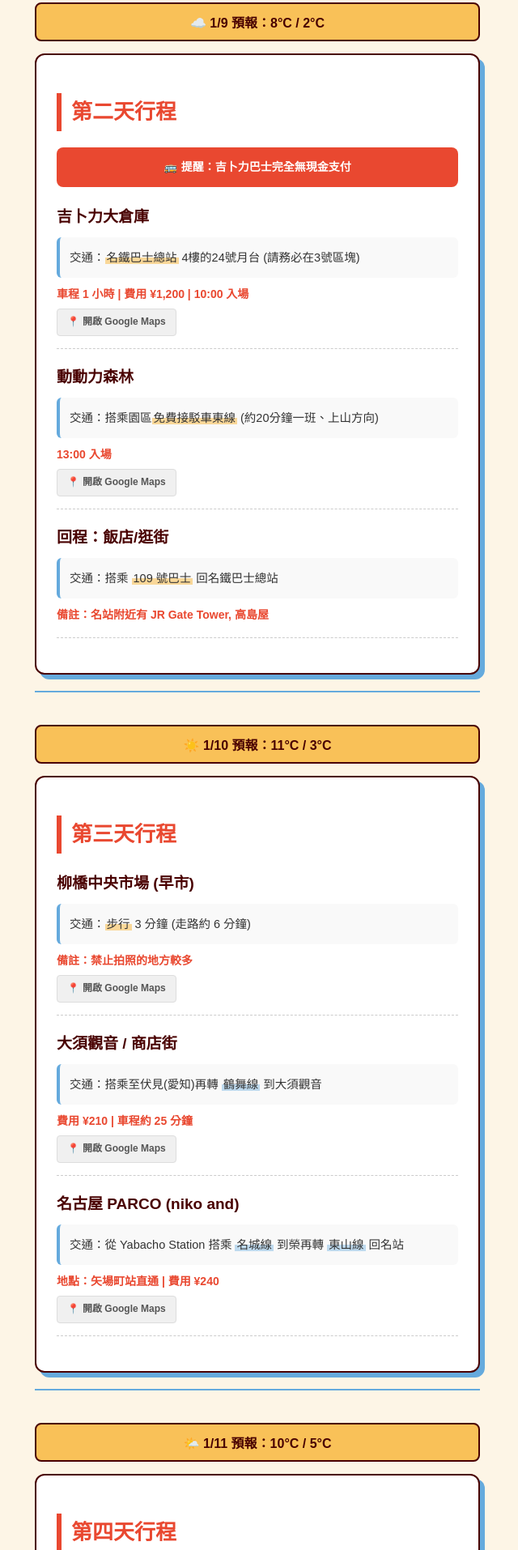
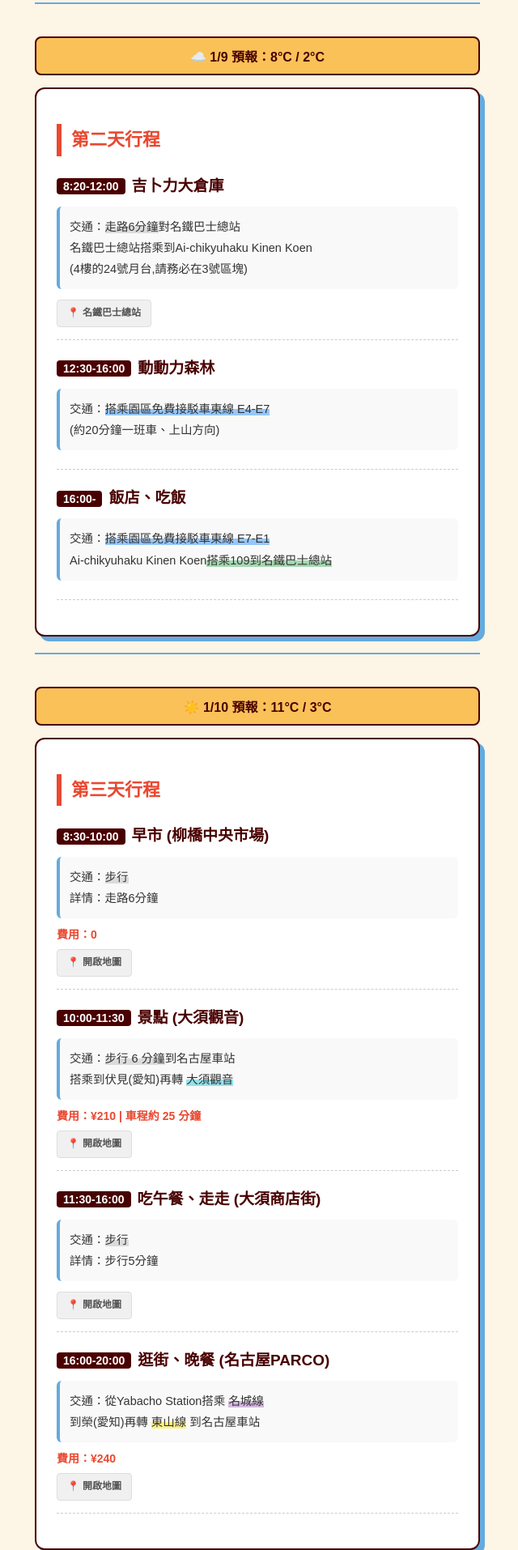
Before and after one commit to ryeowook65650-lgtm/nagoya-trip, a plain HTML site: page index.html in a window 1280 px wide. Shown: the part 886-2800 px from the top of the page at 81% size, without its empty margins (322-962 px from the left). Drawn offline with Linux system fonts and the light colour scheme.

Commit message:
Update index.html

```diff
--- a/index.html
+++ b/index.html
@@ -3,87 +3,53 @@
 <head>
     <meta charset="UTF-8">
     <meta name="viewport" content="width=device-width, initial-scale=1.0">
-    <title>名古屋</title>
+    <title>名古屋行程</title>
     <style>
         :root {
-            --primary: #E94830;   /* 朱紅 */
-            --dark: #490000;      /* 暗紅 */
-            --blue: #65AADD;      /* 淺藍 */
-            --gold: #F9C158;      /* 金黃 */
-            --bg: #FDF5E6;        /* 復古米白 */
-            --marker-yellow: rgba(249, 193, 88, 0.6); /* 黃色螢光筆 */
-            --marker-blue: rgba(101, 170, 221, 0.4);   /* 藍色螢光筆 */
-            --marker-red: rgba(233, 72, 48, 0.4);      /* 螢光紅/粉 */
+            --primary: #E94830; --dark: #490000; --blue: #65AADD; --gold: #F9C158; --bg: #FDF5E6;
+            /* 螢光筆色定義 */
+            --marker-blue-east: rgba(0, 123, 255, 0.4);   /* 東線-藍 */
+            --marker-green-109: rgba(40, 167, 69, 0.4);   /* 109-綠 */
+            --marker-yellow-h: rgba(255, 235, 59, 0.6);   /* 東山線-黃 */
+            --marker-blue-t: rgba(0, 188, 212, 0.4);      /* 鶴舞線-水藍 */
+            --marker-purple-m: rgba(155, 89, 182, 0.4);   /* 名城線-紫 */
+            --marker-red-e: rgba(233, 72, 48, 0.5);       /* 名鐵特急-紅 */
+            --marker-gray-w: rgba(189, 189, 189, 0.5);    /* 步行-灰 */
+            --marker-taxi: rgba(249, 193, 88, 0.7);       /* 計程車-亮黃 */
         }
         * { box-sizing: border-box; scroll-behavior: smooth; }
-        body {
-            margin: 0; padding: 20px;
-            font-family: "Microsoft JhengHei", "Apple LiGothic Medium", sans-serif;
-            background-color: var(--bg); color: var(--dark);
-            display: flex; flex-direction: column; align-items: center;
-        }
-
+        body { margin: 0; padding: 20px; font-family: "Microsoft JhengHei", sans-serif; background-color: var(--bg); color: var(--dark); display: flex; flex-direction: column; align-items: center; }
         h1 { font-size: 32px; color: var(--primary); margin: 10px 0 20px 0; font-weight: 900; letter-spacing: 5px; }
-
-        /* 五個圓圈導覽 */
-        .nav-container {
-            display: flex; justify-content: center; align-items: center;
-            gap: 12px; margin-bottom: 25px; position: sticky; top: 10px; z-index: 100;
-            height: 90px;
-        }
-        .nav-circle {
-            width: 55px; height: 55px;
-            background-color: var(--blue); border: 2px solid var(--dark); border-radius: 50%;
-            display: flex; justify-content: center; align-items: center;
-            text-decoration: none; color: white; font-weight: bold; font-size: 15px;
-            transition: all 0.3s cubic-bezier(0.175, 0.885, 0.32, 1.275);
-            cursor: pointer;
-        }
-        .nav-circle.active {
-            width: 75px; height: 75px;
-            background-color: var(--primary);
-            font-size: 20px;
-            box-shadow: 0 4px 10px rgba(0,0,0,0.2);
-        }
-
+        .nav-container { display: flex; justify-content: center; align-items: center; gap: 12px; margin-bottom: 25px; position: sticky; top: 10px; z-index: 100; height: 90px; }
+        .nav-circle { width: 55px; height: 55px; background-color: var(--blue); border: 2px solid var(--dark); border-radius: 50%; display: flex; justify-content: center; align-items: center; text-decoration: none; color: white; font-weight: bold; font-size: 15px; transition: all 0.3s cubic-bezier(0.175, 0.885, 0.32, 1.275); cursor: pointer; }
+        .nav-circle.active { width: 75px; height: 75px; background-color: var(--primary); font-size: 20px; box-shadow: 0 4px 10px rgba(0,0,0,0.2); }
         main { width: 100%; max-width: 550px; }
         .day-section { padding: 40px 0 20px; border-bottom: 2px solid var(--blue); }
-        .weather-info {
-            background-color: var(--gold); color: var(--dark);
-            padding: 10px 20px; border-radius: 8px;
-            font-size: 16px; margin-bottom: 15px; border: 2px solid var(--dark);
-            display: block; font-weight: bold; text-align: center;
-        }
-        .info-card {
-            background: white; border: 2px solid var(--dark);
-            padding: 25px; border-radius: 12px; line-height: 1.8;
-            box-shadow: 6px 6px 0px var(--blue);
-        }
-
-        .section-title { color: var(--primary); font-size: 26px; border-left: 6px solid var(--primary); padding-left: 12px; margin-bottom: 20px; font-weight: bold; }
+        .weather-info { background-color: var(--gold); color: var(--dark); padding: 10px 20px; border-radius: 8px; font-size: 16px; margin-bottom: 15px; border: 2px solid var(--dark); display: block; font-weight: bold; text-align: center; }
+        .info-card { background: white; border: 2px solid var(--dark); padding: 25px; border-radius: 12px; line-height: 1.8; box-shadow: 6px 6px 0px var(--blue); }
+        .section-title { color: var(--primary); font-size: 22px; border-left: 6px solid var(--primary); padding-left: 12px; margin-bottom: 20px; font-weight: bold; }
+        .time-tag { background: var(--dark); color: white; padding: 2px 8px; border-radius: 4px; font-size: 14px; margin-right: 8px; vertical-align: middle; }
         .detail-item { margin: 18px 0; padding-bottom: 15px; border-bottom: 1px dashed #ccc; }
         .act-name { font-weight: bold; font-size: 19px; color: var(--dark); display: block; margin-bottom: 8px; }
-        .transport-text { display: block; background: #f9f9f9; padding: 12px; border-radius: 6px; border-left: 4px solid var(--blue); font-size: 14.5px; color: #333; margin-bottom: 8px; }
+        .transport-text { display: block; background: #f9f9f9; padding: 12px; border-radius: 6px; border-left: 4px solid var(--blue); font-size: 14.5px; color: #333; margin-bottom: 8px; white-space: pre-wrap; }
 
-        /* 螢光筆樣式 */
-        .hl-yellow { background: linear-gradient(transparent 50%, var(--marker-yellow) 50%); padding: 0 2px; }
-        .hl-blue { background: linear-gradient(transparent 50%, var(--marker-blue) 50%); padding: 0 2px; }
-        .hl-red { background: linear-gradient(transparent 50%, var(--marker-red) 50%); padding: 0 2px; font-weight: bold; }
+        /* 螢光筆類別 */
+        .hl-blue-east { background: linear-gradient(transparent 50%, var(--marker-blue-east) 50%); }
+        .hl-green-109 { background: linear-gradient(transparent 50%, var(--marker-green-109) 50%); }
+        .hl-yellow-h { background: linear-gradient(transparent 50%, var(--marker-yellow-h) 50%); }
+        .hl-blue-t { background: linear-gradient(transparent 50%, var(--marker-blue-t) 50%); }
+        .hl-purple-m { background: linear-gradient(transparent 50%, var(--marker-purple-m) 50%); }
+        .hl-red-e { background: linear-gradient(transparent 50%, var(--marker-red-e) 50%); }
+        .hl-gray-w { background: linear-gradient(transparent 50%, var(--marker-gray-w) 50%); }
+        .hl-taxi { background: linear-gradient(transparent 50%, var(--marker-taxi) 50%); }
 
         .price-tag { color: var(--primary); font-weight: bold; font-size: 14px; margin-top: 5px; display: block; }
-
-        .map-btn {
-            display: inline-flex; align-items: center; background-color: #f0f0f0;
-            color: #555; padding: 5px 12px; border-radius: 4px; border: 1px solid #ddd;
-            text-decoration: none; font-size: 12px; font-weight: bold; margin-top: 5px;
-        }
+        .map-btn { display: inline-flex; align-items: center; background-color: #f0f0f0; color: #555; padding: 5px 12px; border-radius: 4px; border: 1px solid #ddd; text-decoration: none; font-size: 12px; font-weight: bold; margin-top: 5px; }
         .map-btn::before { content: "📍 "; margin-right: 4px; }
     </style>
 </head>
 <body>
-
     <h1>名古屋</h1>
-
     <nav class="nav-container">
         <a href="#d1" class="nav-circle" onclick="setActive(this)">1/8</a>
         <a href="#d2" class="nav-circle" onclick="setActive(this)">1/9</a>
@@ -91,22 +57,21 @@
         <a href="#d4" class="nav-circle" onclick="setActive(this)">1/11</a>
         <a href="#d5" class="nav-circle" onclick="setActive(this)">1/12</a>
     </nav>
-
     <main>
         <section id="d1" class="day-section">
             <div class="weather-info">🌤️ 1/8 預報：10°C / 4°C</div>
             <div class="info-card">
                 <h2 class="section-title">第一天行程</h2>
                 <div class="detail-item">
-                    <span class="act-name">三井花園飯店名古屋精品</span>
-                    <span class="transport-text">交通：搭乘<span class="hl-yellow">計程車</span>車程約 40 分鐘</span>
-                    <span class="price-tag">費用預計：約 ¥25,000</span>
-                    <a href="https://www.google.com/maps/search/?api=1&query=三井ガーデンホテル名古屋プレミア" target="_blank" class="map-btn">開啟 Google Maps</a>
+                    <span class="act-name"><span class="time-tag">19:00-20:30</span>check in</span>
+                    <span class="transport-text">交通：<span class="hl-taxi">計程車</span><br>詳情：車程約 40 分鐘</span>
+                    <span class="price-tag">費用：¥25,000</span>
+                    <a href="https://www.google.com/maps/search/?api=1&query=三井ガーデンホテル名古屋プレミア" target="_blank" class="map-btn">開啟地圖</a>
                 </div>
                 <div class="detail-item">
-                    <span class="act-name">晚餐：一蘭拉麵</span>
-                    <span class="transport-text">地點：名古屋站附近 (酒店下方的三井大廈)</span>
-                    <a href="https://www.google.com/maps/search/?api=1&query=一蘭+名古屋駅" target="_blank" class="map-btn">開啟 Google Maps</a>
+                    <span class="act-name"><span class="time-tag">20:30-22:00</span>吃晚餐</span>
+                    <span class="transport-text">地點：一蘭拉麵<br>備註：都附近有很多店都開很凌</span>
+                    <a href="https://www.google.com/maps/search/?api=1&query=一蘭+名古屋" target="_blank" class="map-btn">開啟地圖</a>
                 </div>
             </div>
         </section>
@@ -115,25 +80,18 @@
             <div class="weather-info">☁️ 1/9 預報：8°C / 2°C</div>
             <div class="info-card">
                 <h2 class="section-title">第二天行程</h2>
-                <div style="background:var(--primary); color:white; padding:12px; border-radius:8px; margin-bottom:20px; font-weight:bold; text-align:center; font-size:14px;">
-                    🚌 提醒：吉卜力巴士完全無現金支付
+                <div class="detail-item">
+                    <span class="act-name"><span class="time-tag">8:20-12:00</span>吉卜力大倉庫</span>
+                    <span class="transport-text">交通：<span class="hl-gray-w">走路6分鐘</span>對名鐵巴士總站<br>名鐵巴士總站搭乘到Ai-chikyuhaku Kinen Koen<br>(4樓的24號月台,請務必在3號區塊)</span>
+                    <a href="https://www.google.com/maps/search/?api=1&query=名鉄バスセンター" target="_blank" class="map-btn">名鐵巴士總站</a>
                 </div>
                 <div class="detail-item">
-                    <span class="act-name">吉卜力大倉庫</span>
-                    <span class="transport-text">交通：<span class="hl-yellow">名鐵巴士總站</span> 4樓的24號月台 (請務必在3號區塊)</span>
-                    <span class="price-tag">車程 1 小時 | 費用 ¥1,200 | 10:00 入場</span>
-                    <a href="https://www.google.com/maps/search/?api=1&query=名鉄バスセンター" target="_blank" class="map-btn">開啟 Google Maps</a>
+                    <span class="act-name"><span class="time-tag">12:30-16:00</span>動動力森林</span>
+                    <span class="transport-text">交通：<span class="hl-blue-east">搭乘園區免費接駁車東線 E4-E7</span><br>(約20分鐘一班車、上山方向)</span>
                 </div>
                 <div class="detail-item">
-                    <span class="act-name">動動力森林</span>
-                    <span class="transport-text">交通：搭乘園區<span class="hl-yellow">免費接駁車東線</span> (約20分鐘一班、上山方向)</span>
-                    <span class="price-tag">13:00 入場</span>
-                    <a href="https://www.google.com/maps/search/?api=1&query=どんどこ森" target="_blank" class="map-btn">開啟 Google Maps</a>
-                </div>
-                <div class="detail-item">
-                    <span class="act-name">回程：飯店/逛街</span>
-                    <span class="transport-text">交通：搭乘 <span class="hl-yellow">109 號巴士</span> 回名鐵巴士總站</span>
-                    <span class="price-tag">備註：名站附近有 JR Gate Tower, 高島屋</span>
+                    <span class="act-name"><span class="time-tag">16:00-</span>飯店、吃飯</span>
+                    <span class="transport-text">交通：<span class="hl-blue-east">搭乘園區免費接駁車東線 E7-E1</span><br>Ai-chikyuhaku Kinen Koen<span class="hl-green-109">搭乘109到名鐵巴士總站</span></span>
                 </div>
             </div>
         </section>
@@ -143,22 +101,27 @@
             <div class="info-card">
                 <h2 class="section-title">第三天行程</h2>
                 <div class="detail-item">
-                    <span class="act-name">柳橋中央市場 (早市)</span>
-                    <span class="transport-text">交通：<span class="hl-yellow">步行</span> 3 分鐘 (走路約 6 分鐘)</span>
-                    <span class="price-tag">備註：禁止拍照的地方較多</span>
-                    <a href="https://www.google.com/maps/search/?api=1&query=柳橋中央市場" target="_blank" class="map-btn">開啟 Google Maps</a>
+                    <span class="act-name"><span class="time-tag">8:30-10:00</span>早市 (柳橋中央市場)</span>
+                    <span class="transport-text">交通：<span class="hl-gray-w">步行</span><br>詳情：走路6分鐘</span>
+                    <span class="price-tag">費用：0</span>
+                    <a href="https://www.google.com/maps/search/?api=1&query=柳橋中央市場" target="_blank" class="map-btn">開啟地圖</a>
                 </div>
                 <div class="detail-item">
-                    <span class="act-name">大須觀音 / 商店街</span>
-                    <span class="transport-text">交通：搭乘至伏見(愛知)再轉 <span class="hl-blue">鶴舞線</span> 到大須觀音</span>
-                    <span class="price-tag">費用 ¥210 | 車程約 25 分鐘</span>
-                    <a href="https://www.google.com/maps/search/?api=1&query=大須観音" target="_blank" class="map-btn">開啟 Google Maps</a>
+                    <span class="act-name"><span class="time-tag">10:00-11:30</span>景點 (大須觀音)</span>
+                    <span class="transport-text">交通：<span class="hl-gray-w">步行 6 分鐘</span>到名古屋車站<br>搭乘到伏見(愛知)再轉 <span class="hl-blue-t">大須觀音</span></span>
+                    <span class="price-tag">費用：¥210 | 車程約 25 分鐘</span>
+                    <a href="https://www.google.com/maps/search/?api=1&query=大須観音" target="_blank" class="map-btn">開啟地圖</a>
                 </div>
                 <div class="detail-item">
-                    <span class="act-name">名古屋 PARCO (niko and)</span>
-                    <span class="transport-text">交通：從 Yabacho Station 搭乘 <span class="hl-blue">名城線</span> 到榮再轉 <span class="hl-blue">東山線</span> 回名站</span>
-                    <span class="price-tag">地點：矢場町站直通 | 費用 ¥240</span>
-                    <a href="https://www.google.com/maps/search/?api=1&query=名古屋PARCO" target="_blank" class="map-btn">開啟 Google Maps</a>
+                    <span class="act-name"><span class="time-tag">11:30-16:00</span>吃午餐、走走 (大須商店街)</span>
+                    <span class="transport-text">交通：<span class="hl-gray-w">步行</span><br>詳情：步行5分鐘</span>
+                    <a href="https://www.google.com/maps/search/?api=1&query=大須商店街" target="_blank" class="map-btn">開啟地圖</a>
+                </div>
+                <div class="detail-item">
+                    <span class="act-name"><span class="time-tag">16:00-20:00</span>逛街、晚餐 (名古屋PARCO)</span>
+                    <span class="transport-text">交通：從Yabacho Station搭乘 <span class="hl-purple-m">名城線</span><br>到榮(愛知)再轉 <span class="hl-yellow-h">東山線</span> 到名古屋車站</span>
+                    <span class="price-tag">費用：¥240</span>
+                    <a href="https://www.google.com/maps/search/?api=1&query=名古屋PARCO" target="_blank" class="map-btn">開啟地圖</a>
                 </div>
             </div>
         </section>
@@ -168,16 +131,15 @@
             <div class="info-card">
                 <h2 class="section-title">第四天行程</h2>
                 <div class="detail-item">
-                    <span class="act-name">名古屋城</span>
-                    <span class="transport-text">交通：名站搭至榮轉 <span class="hl-blue">名城線</span> 到名古屋城站</span>
-                    <span class="price-tag">門票 ¥500 | 重點：本丸御殿</span>
-                    <a href="https://www.google.com/maps/search/?api=1&query=名古屋城" target="_blank" class="map-btn">開啟 Google Maps</a>
+                    <span class="act-name"><span class="time-tag">9:00-13:00</span>名古屋城</span>
+                    <span class="transport-text">交通：<span class="hl-gray-w">步行 6 分鐘</span>到名古屋車站<br>搭乘到榮(愛知)再轉 <span class="hl-purple-m">名城線</span> 到名古屋城</span>
+                    <span class="price-tag">費用：¥240</span>
+                    <a href="https://www.google.com/maps/search/?api=1&query=名古屋城" target="_blank" class="map-btn">開啟地圖</a>
                 </div>
                 <div class="detail-item">
-                    <span class="act-name">綠洲 21 / 未來塔</span>
-                    <span class="transport-text">交通：搭乘 <span class="hl-blue">名城線</span> 至榮(愛知)</span>
-                    <span class="price-tag">亮點：水之宇宙飛船、中部電力未來塔</span>
-                    <a href="https://www.google.com/maps/search/?api=1&query=オアシス21" target="_blank" class="map-btn">開啟 Google Maps</a>
+                    <span class="act-name"><span class="time-tag">13:00-19:00</span>景點、休息、晚餐</span>
+                    <span class="transport-text">交通：從名古屋城搭乘 <span class="hl-purple-m">名城線</span> 到榮(愛知)<br>從榮(愛知)搭乘 <span class="hl-yellow-h">東山線</span> 到名古屋車站</span>
+                    <span class="price-tag">費用：¥210</span>
                 </div>
             </div>
         </section>
@@ -187,29 +149,20 @@
             <div class="info-card">
                 <h2 class="section-title">第五天行程</h2>
                 <div class="detail-item">
-                    <span class="act-name">前往中部國際機場</span>
-                    <span class="transport-text">交通：搭乘 <span class="hl-red">名鐵特急</span> (名鐵名古屋站)</span>
-                    <span class="price-tag">車程 40 分鐘 | 費用 ¥1,430</span>
-                    <a href="https://www.google.com/maps/search/?api=1&query=中部国際空港" target="_blank" class="map-btn">開啟 Google Maps</a>
-                </div>
-                <div class="detail-item">
-                    <span class="act-name">機場巡禮</span>
-                    <span class="transport-text">備註：機場本身就有非常多可以逛的</span>
+                    <span class="act-name"><span class="time-tag">11:00-17:00</span>去機場</span>
+                    <span class="transport-text">交通：搭乘 <span class="hl-red-e">名鐵特急</span></span>
+                    <span class="price-tag">費用：¥1,430 | 車程約 40 分鐘</span>
+                    <a href="https://www.google.com/maps/search/?api=1&query=中部国際空港" target="_blank" class="map-btn">開啟地圖</a>
                 </div>
             </div>
         </section>
     </main>
-
     <script>
         function setActive(el) {
-            document.querySelectorAll('.nav-circle').forEach(circle => {
-                circle.classList.remove('active');
-            });
+            document.querySelectorAll('.nav-circle').forEach(circle => circle.classList.remove('active'));
             el.classList.add('active');
         }
-        window.onload = function() {
-            document.querySelector('.nav-circle').classList.add('active');
-        }
+        window.onload = function() { document.querySelector('.nav-circle').classList.add('active'); }
     </script>
 </body>
 </html>
```
